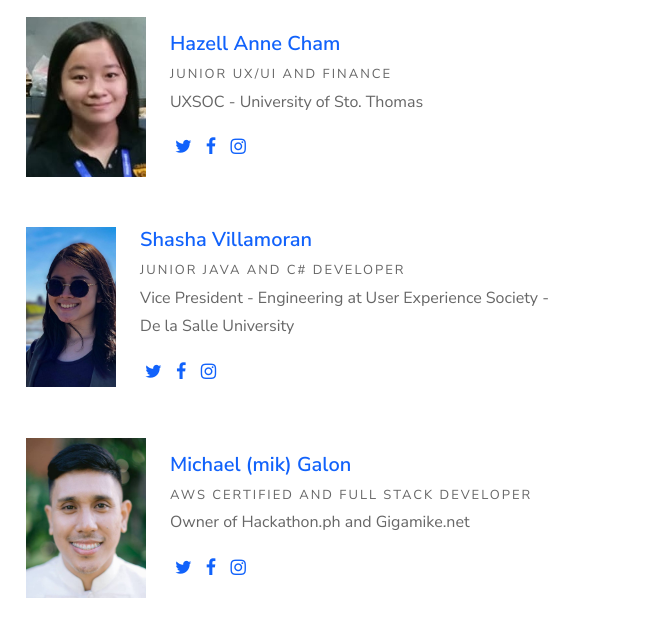
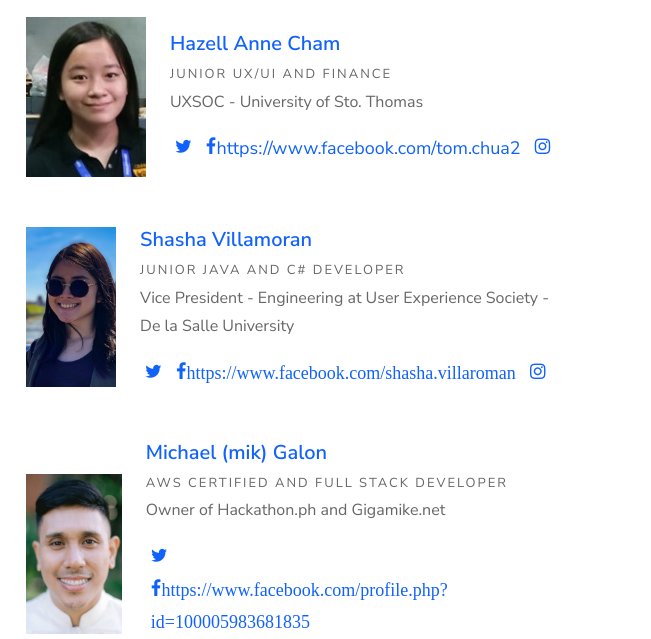
Before and after one commit to golden-devs/golden-devs.github.io, a plain HTML site: page developers.html in a window 1280 px wide. Shown: the part 1020-1659 px from the top of the page, 629-1280 px from the left. Drawn offline with Linux system fonts and the light colour scheme; files whose address does not match are found by name.

Commit message:
add links on fb

```diff
--- a/developers.html
+++ b/developers.html
@@ -102,7 +102,7 @@
 	        			<p>UXSOC - University of Sto. Thomas</p>
 	        			<ul class="ftco-social">
 	                <li><a href="#"><span class="icon-twitter"></span></a></li>
-	                <li><a href="#"><span class="icon-facebook"></span></a></li>
+	                <li><a href="#"><span class="icon-facebook"></span>https://www.facebook.com/tom.chua2</a></li>
 	                <li><a href="#"><span class="icon-instagram"></span></a></li>
 	              </ul>
 	        		</div>
@@ -116,7 +116,7 @@
 	        			<p>Vice President - Engineering at User Experience Society - De la Salle University</p>
 	        			<ul class="ftco-social">
 	                <li><a href="#"><span class="icon-twitter"></span></a></li>
-	                <li><a href="#"><span class="icon-facebook"></span></a></li>
+	                <li><a href="#"><span class="icon-facebook">https://www.facebook.com/shasha.villaroman</span></a></li>
 	                <li><a href="#"><span class="icon-instagram"></span></a></li>
 	              </ul>
 	        		</div>
@@ -129,7 +129,7 @@
 	        			<p>Owner of Hackathon.ph and Gigamike.net</p>
 	        			<ul class="ftco-social">
 	                <li><a href="#"><span class="icon-twitter"></span></a></li>
-	                <li><a href="#"><span class="icon-facebook"></span></a></li>
+	                <li><a href="#"><span class="icon-facebook">https://www.facebook.com/profile.php?id=100005983681835</span></a></li>
 	                <li><a href="#"><span class="icon-instagram"></span></a></li>
 	              </ul>
 	        		</div>
```
